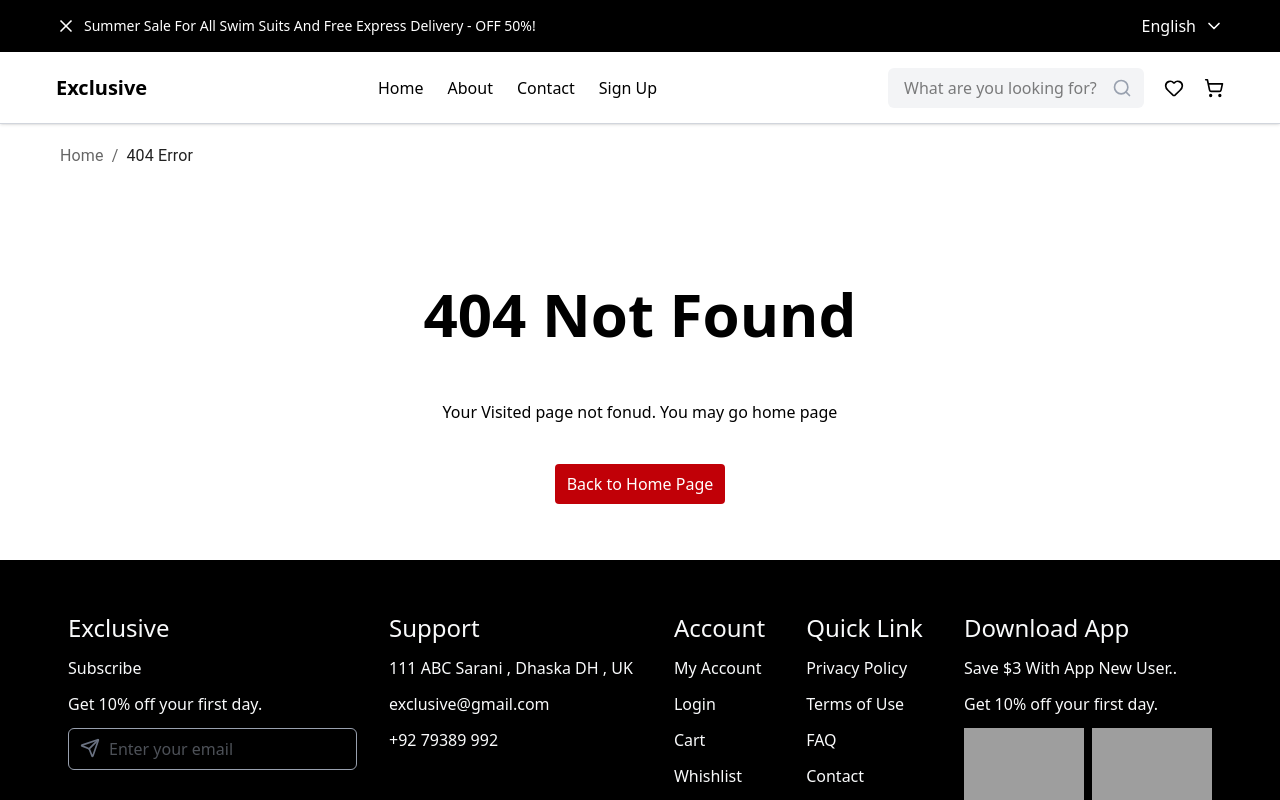
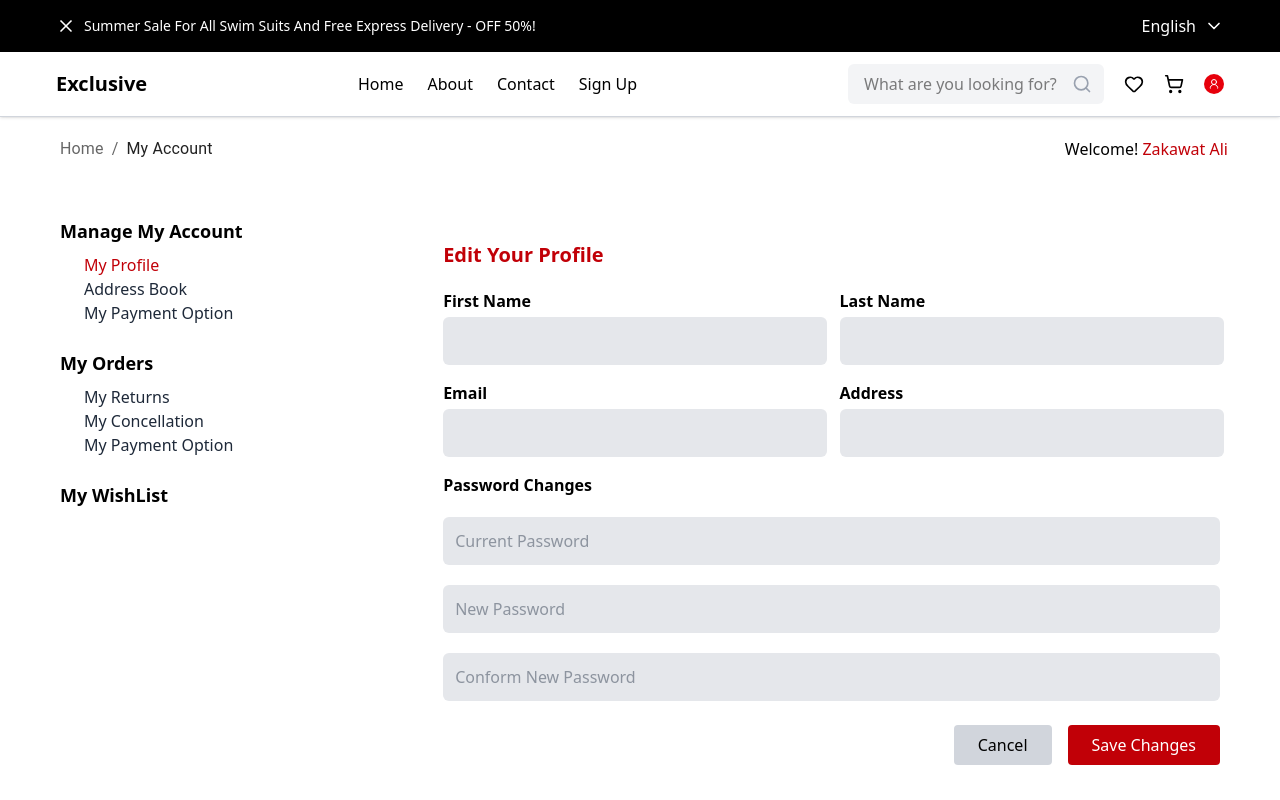
Before and after one commit to Zakawatali/Zaka-Ecommerce-Store, a React (Vite) app: page /My-account in a window 1280 px wide. Built offline with nearby package versions, Linux system fonts and the light colour scheme; grey boxes are pictures that could not be loaded.

Commit message:
Add My account page and Navbar side menu

```diff
--- a/src/App.jsx
+++ b/src/App.jsx
@@ -8,6 +8,7 @@ import Navbar from './Component/Navbar.jsx';
 import Footer from './Component/Footer.jsx';
 import LoginPage from './pages/LogInPage.jsx';
 import SignUp from './pages/SignUp.jsx';
+import MyAccount from './pages/MyAccount.jsx';
 
 
 function App() {
@@ -18,12 +19,13 @@ function App() {
 
       <Navbar />
       <Routes>
-        <Route path='/' element={<About/>}/>
+        <Route path='/' element={<Home/>}/>
         <Route path='/about' element={<About/>}/>
         <Route path='/contact' element={<Contact/>}/>
         <Route path='/*' element={<NotFound/>}/>
         <Route path='/SignUp' element={<SignUp/>}/>
         <Route path='/LogInPage' element={<LoginPage/>}/>
+        <Route path='/My-account' element={<MyAccount/>}/>
       </Routes>
       <Footer />
 
--- a/src/Component/Footer.jsx
+++ b/src/Component/Footer.jsx
@@ -2,7 +2,7 @@ import { Facebook,Instagram,Linkedin,Twitch,Send } from "lucide-react";
 const Footer = () => {
   return (
     <footer className="bg-black text-gray-50 py-6 mt-10 justify-center">
-     <div className=" flex flex-col p-7 justify-between md:flex-row space-y-6  mx-10">
+     <div className=" flex flex-col p-7 justify-between md:flex-row space-y-6 mx-2 sm:mx-4 md:mx-8">
         <div className="space-y-3">
             <h1 className="text-2xl font-medium">Exclusive</h1>
             <p>Subscribe</p>
--- a/src/Component/Navbar.jsx
+++ b/src/Component/Navbar.jsx
@@ -1,11 +1,86 @@
+// import { Link } from "react-router-dom";
+// import { Search, Heart, ShoppingCart, X, ChevronDown, TextAlignJustify,UserRound } from "lucide-react";
+
+// const Navbar = () => {
+//   return (
+//     <nav className="" >
+//       {/* 🔸 Top black banner */}
+//       <div className="bg-black h-16  sm:h-13 flex justify-between items-center text-white px-6 md:px-14">
+//         <div className="flex items-center">
+//           <X className="h-5 w-5" />
+//           <p className="ml-2 text-sm">
+//             Summer Sale For All Swim Suits And Free Express Delivery - OFF 50%!
+//           </p>
+//         </div>
+//         <div className="flex items-center">
+//           <p className="text-md p-2">English</p>
+//           <ChevronDown className="w-5 h-5" />
+//         </div>
+//       </div>
+
+//       {/* 🔸 Main Navbar */}
+//       <nav className="flex items-center h-18 justify-between bg-white border-b border-gray-300 shadow-sm py-3 px-6 md:px-14">
+
+//         {/* ✅ Hamburger icon (mobile only, left side) */}
+//         <div className="flex items-center gap-3">
+
+//           <h2 className="font-bold text-xl">Exclusive</h2>
+//         </div>
+
+
+//         {/* 🔹 Menu links (hidden on mobile) */}
+//         <div className="hidden md:flex gap-6">
+//           <Link className="hover:underline underline-offset-7" to="/">Home</Link>
+//           <Link className="hover:underline underline-offset-7" to="/about">About</Link>
+//           <Link className="hover:underline underline-offset-7" to="/contact">Contact</Link>
+//           <Link className="hover:underline underline-offset-7" to="/SignUp">Sign Up</Link>
+//         </div>
+//         {/* <div className="flex items-center gap-3">
+
+
+//         </div> */}
+
+//         {/* 🔹 Right side icons */}
+//         <div className="flex items-center gap-5">
+//           <div className="relative hidden sm:block w-64">
+//             <input
+//               type="text"
+//               placeholder="What are you looking for?"
+//               className="w-full pl-4 pr-10 bg-gray-100 py-2 rounded-md focus:outline-none focus:ring-2 focus:ring-blue-500"
+//             />
+//             <Search className="absolute right-3 top-2.5 text-gray-400 w-5 h-5" />
+//           </div>
+//           <Heart className="hidden md:block w-5 h-5" />
+//           <ShoppingCart className="hidden md:block w-5 h-5" />
+//           <Link to="/My-account"><UserRound className="hidden md:block bg-red-600 rounded-full p-1 filter revert text-white w-5 h-5" /></Link>
+//            <TextAlignJustify className="block md:hidden w-6 h-6 text-gray-700" />
+//         </div>
+//       </nav>
+//     </nav>
+//   );
+// };
+
+// export default Navbar;
+
+import { useState } from "react";
 import { Link } from "react-router-dom";
-import { Search, Heart, ShoppingCart, X, ChevronDown, TextAlignJustify } from "lucide-react";
+import {
+  Search,
+  Heart,
+  ShoppingCart,
+  X,
+  ChevronDown,
+  TextAlignJustify,
+  UserRound,
+} from "lucide-react";
 
 const Navbar = () => {
+  const [isOpen, setIsOpen] = useState(false); // 🔹 Menu toggle state
+
   return (
-    <nav className="" >
+    <nav>
       {/* 🔸 Top black banner */}
-      <div className="bg-black h-16  sm:h-13 flex justify-between items-center text-white px-6 md:px-14">
+      <div className="bg-black h-16 sm:h-13 flex justify-between items-center text-white px-6 md:px-14">
         <div className="flex items-center">
           <X className="h-5 w-5" />
           <p className="ml-2 text-sm">
@@ -19,29 +94,29 @@ const Navbar = () => {
       </div>
 
       {/* 🔸 Main Navbar */}
-      <nav className="flex items-center h-18 justify-between bg-white border-b border-gray-300 shadow-sm py-3 px-6 md:px-14">
+      <div className="flex items-center justify-between bg-white border-b border-gray-300 shadow-sm py-3 px-6 md:px-14 relative">
+        {/* ✅ Brand */}
+        <h2 className="font-bold text-xl">Exclusive</h2>
 
-        {/* ✅ Hamburger icon (mobile only, left side) */}
-        <div className="flex items-center gap-3">
-
-          <h2 className="font-bold text-xl">Exclusive</h2>
+        {/* 🔹 Desktop Menu Links */}
+        <div className="hidden md:flex gap-6">
+          <Link className="hover:underline underline-offset-7" to="/">
+            Home
+          </Link>
+          <Link className="hover:underline underline-offset-7" to="/about">
+            About
+          </Link>
+          <Link className="hover:underline underline-offset-7" to="/contact">
+            Contact
+          </Link>
+          <Link className="hover:underline underline-offset-7" to="/SignUp">
+            Sign Up
+          </Link>
         </div>
-
-
-        {/* 🔹 Menu links (hidden on mobile) */}
-        <div className="hidden md:flex gap-6">
-          <Link className="hover:underline underline-offset-7" to="/">Home</Link>
-          <Link className="hover:underline underline-offset-7" to="/about">About</Link>
-          <Link className="hover:underline underline-offset-7" to="/contact">Contact</Link>
-          <Link className="hover:underline underline-offset-7" to="/SignUp">Sign Up</Link>
-        </div>
-        {/* <div className="flex items-center gap-3">
-
-
-        </div> */}
 
         {/* 🔹 Right side icons */}
         <div className="flex items-center gap-5">
+          {/* 🔍 Search Bar (desktop only) */}
           <div className="relative hidden sm:block w-64">
             <input
               type="text"
@@ -50,11 +125,43 @@ const Navbar = () => {
             />
             <Search className="absolute right-3 top-2.5 text-gray-400 w-5 h-5" />
           </div>
+
+          {/* ❤️ 🛒 👤 Icons */}
           <Heart className="hidden md:block w-5 h-5" />
           <ShoppingCart className="hidden md:block w-5 h-5" />
-           <TextAlignJustify className="block md:hidden w-6 h-6 text-gray-700" />
+          <Link to="/My-account">
+            <UserRound className="hidden md:block bg-red-600 rounded-full p-1 text-white w-5 h-5" />
+          </Link>
+
+          {/* ☰ Hamburger / ✖ Cross Icon (Mobile only) */}
+          <div
+            className="block md:hidden cursor-pointer"
+            onClick={() => setIsOpen(!isOpen)}
+          >
+            {isOpen ? <X className="w-6 h-6 text-gray-700" /> : <TextAlignJustify className="w-6 h-6 text-gray-700" />}
+          </div>
         </div>
-      </nav>
+
+        {/* 🔹 Mobile Menu (slide from left) */}
+        <div
+          className={`fixed top-30 left-0   bg-white shadow-lg border-r border-gray-200 transform ${
+            isOpen ? "translate-x-0" : "-translate-x-full"
+          } transition-transform duration-300 ease-in-out md:hidden z-50`}
+        >
+          <div className="p-6">
+            <h2 className="text-xl font-bold mb-6">Menu</h2>
+            <ul className="flex flex-col gap-6">
+              <Link to="/" onClick={() => setIsOpen(false)}>Home</Link>
+              <Link to="/about" onClick={() => setIsOpen(false)}>About</Link>
+              <Link to="/contact" onClick={() => setIsOpen(false)}>Contact</Link>
+              <Link to="/SignUp" onClick={() => setIsOpen(false)}>Sign Up</Link>
+              <Link to="/My-account" onClick={() => setIsOpen(false)}>My Account</Link>
+            </ul>
+          </div>
+        </div>
+
+
+      </div>
     </nav>
   );
 };
--- /dev/null
+++ b/src/pages/MyAccount.jsx
@@ -0,0 +1,99 @@
+ import { Breadcrumbs, Link, Typography } from "@mui/material";
+ const MyAccount = () => {
+    return(
+        <div className="w-full space-y-4">
+            {/* Back to home option is start */}
+            <div className=" flex justify-between p-5  ml- 2 md:ml-10 ">
+        <Breadcrumbs aria-label="breadcrumb">
+       <Link underline="hover" color="inherit" to="/">
+        Home
+       </Link>
+
+        <Typography sx={{ color: 'text.primary' }}>My Account</Typography>
+        </Breadcrumbs>
+        <div className="mr-8">
+            <p>Welcome!<span className="text-red-700"> Zakawat Ali</span></p>
+        </div>
+      </div>
+      {/* Back to home option is end */}
+      {/* My Account body container is start */}
+      <div className="flex flex-col sm:flex-row justify-between  p-5  ml- 2 md:mx-10 ">
+        {/* left side conatainer is stsrt */}
+        <div className="w-full sm:w-1/3 space-y-6 ">
+            {/* my account dashboard start */}
+            <div className="w-full space-y-2">
+                <p className="text-lg font-semibold">Manage My Account</p>
+                <div className="w-full space-y-1 mx-6 text-gray-800">
+                    <ul>
+                        <li className="text-red-700">My Profile</li>
+                        <li>Address Book</li>
+                        <li>My Payment Option</li>
+                    </ul>
+                </div>
+            </div>
+            {/* my account dashboard end */}
+            {/* my order dashboard start */}
+             <div className="w-full space-y-2">
+               <p className="text-lg font-semibold"> My Orders</p>
+                <div className="w-full space-y-1 mx-6 text-gray-800">
+                    <ul>
+                        <li>My Returns</li>
+                        <li>My Concellation</li>
+                        <li>My Payment Option</li>
+                    </ul>
+                </div>
+            </div>
+             {/* my order dashboard end */}
+             {/* my WishList dashboard start */}
+             <div>
+                <p className="text-lg font-semibold">My WishList</p>
+
+                </div>
+                {/* my WishList dashboard end */}
+
+        </div>
+        {/* left side conatainer is end */}
+         {/* Right side conatainer is stsrt */}
+        <div className="space-y-5 py-6">
+            <p className="text-xl font-bold text-red-700">Edit Your Profile</p>
+            <form action="">
+                <div className="w-full">
+                   <div  className=" w-full grid grid-cols-1 sm:grid-cols-2 gap-1 sm:gap-4 mb-4">
+                     <div className="flex flex-col">
+                          <label htmlFor="firstName" className="w-full font-semibold md:w-48 ">First Name</label>
+                          <input type="text" id="firstName" className=" bg-gray-200  mt-1 text-gray-700  rounded-md p-3 w-full sm:w-96"/>
+                      </div>
+                      <div  className="flex flex-col">
+                          <label htmlFor="lastName" className="w-full font-semibold md:w-48">Last Name</label>
+                          <input type="text" id="lasttName" className="bg-gray-200 mt-1 text-gray-700  rounded-md p-3 w-full sm:w-96"/>
+                      </div>
+                      <div className="flex flex-col">
+                          <label htmlFor="email" className="w-full font-semibold md:w-48">Email</label>
+                          <input type="email" id="email" className="bg-gray-200  mt-1 text-gray-700  rounded-md p-3 w-full sm:w-96"/>
+                      </div>
+                      <div className="flex flex-col">
+                          <label htmlFor="Address" className="w-full font-semibold md:w-48">Address</label>
+                          <input type="text" id="address" className="bg-gray-200  mt-1 text-gray-700  rounded-md p-3 full sm:w-96"/>
+                      </div>
+
+                   </div>
+                   <div  className=" w-full grid grid-cols-1  gap-1 sm:gap-4 mb-4">
+                      <label htmlFor="Address" className="w-full font-semibold md:w-48">Password Changes</label>
+                      <input type="text" id="address" placeholder="Current Password" className="bg-gray-200  mt-1 text-gray-700  rounded-md p-3 full "/>
+                      <input type="text" id="address" placeholder="New Password" className="bg-gray-200  mt-1 text-gray-700  rounded-md p-3 full "/>
+                      <input type="text" id="address" placeholder="Conform New Password" className="bg-gray-200  mt-1 text-gray-700  rounded-md p-3 full "/>
+                    </div>
+                </div>
+                <div className="flex justify-end mt-6 gap-4">
+
+                    <button className=" bg-gray-300 text-black px-6 py-2 rounded-sm hover:bg-gray-400">Cancel</button>
+                    <button className="bg-red-700 text-white px-6 py-2 rounded-sm hover:bg-red-800">Save Changes</button>
+                </div>
+            </form>
+        </div>
+        {/* Right side conatainer is end */}
+      </div>
+        </div>
+    )
+}
+export default MyAccount
```
